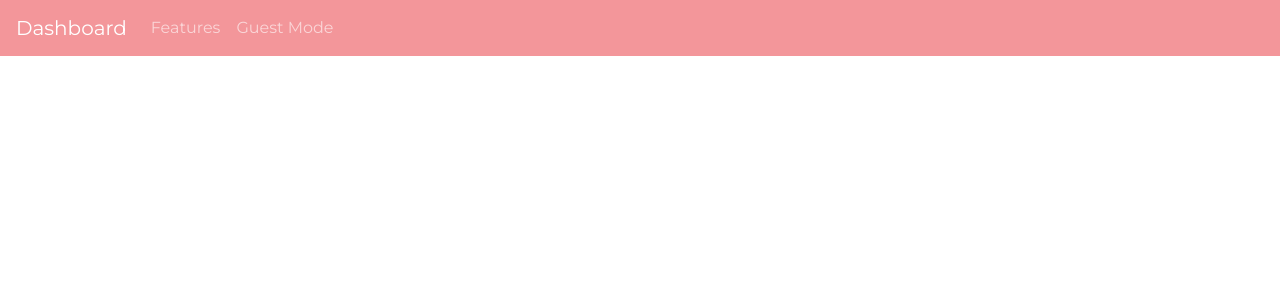
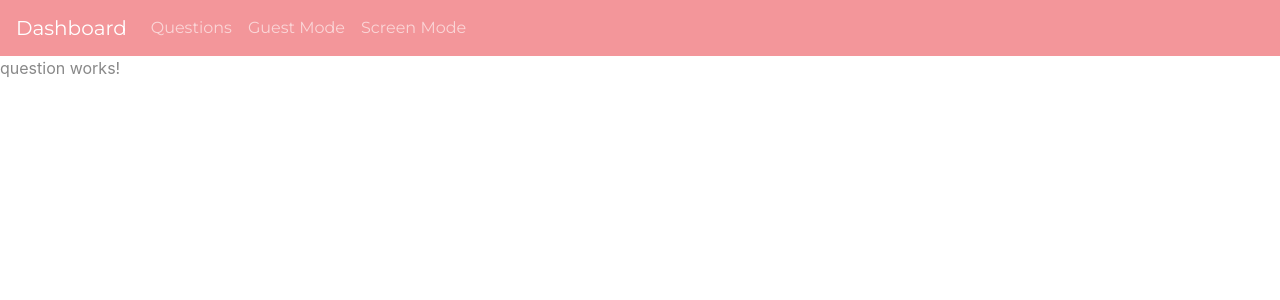
Before and after one commit to yingpingep/forumweb-thefront, an Angular app: page /dashboard in a window 1280 px wide. Shown: the top 300 px of the page. Built offline with nearby package versions, Linux system fonts and the light colour scheme.

Commit message:
Update default child component in dashboard

```diff
--- a/src/app/dashboard/dashboard.component.html
+++ b/src/app/dashboard/dashboard.component.html
@@ -1,16 +1,20 @@
 <nav class="navbar navbar-expand-lg navbar-dark bg-dark">
     <a class="navbar-brand" [routerLink]="['/dashboard']">Dashboard</a>
-    <button class="navbar-toggler" type="button" data-toggle="collapse" data-target="#navbarColor02" aria-controls="navbarColor02" aria-expanded="false" aria-label="Toggle navigation">
+    <button class="navbar-toggler" type="button" data-toggle="collapse" data-target="#navbarColor02"
+        aria-controls="navbarColor02" aria-expanded="false" aria-label="Toggle navigation">
         <span class="navbar-toggler-icon"></span>
     </button>
 
     <div class="collapse navbar-collapse" id="navbarColor02">
         <ul class="navbar-nav mr-auto">
             <li class="nav-item" routerLinkActive="active">
-          <a class="nav-link" [routerLink]="['questions']">Features</a>
+                <a class="nav-link" [routerLink]="['questions']">Questions</a>
             </li>
             <li class="nav-item" routerLinkActive="active">
                 <a class="nav-link" [routerLink]="['guestmode']">Guest Mode</a>
+            </li>
+            <li class="nav-item" routerLinkActive="active">
+                <a class="nav-link" [routerLink]="['screenmode']">Screen Mode</a>
             </li>
         </ul>
     </div>
```
Also changed, not shown: src/app/dashboard/dashboard.module.ts (+7 -1 lines). Lines whose indentation alone changed are shown as unchanged.
